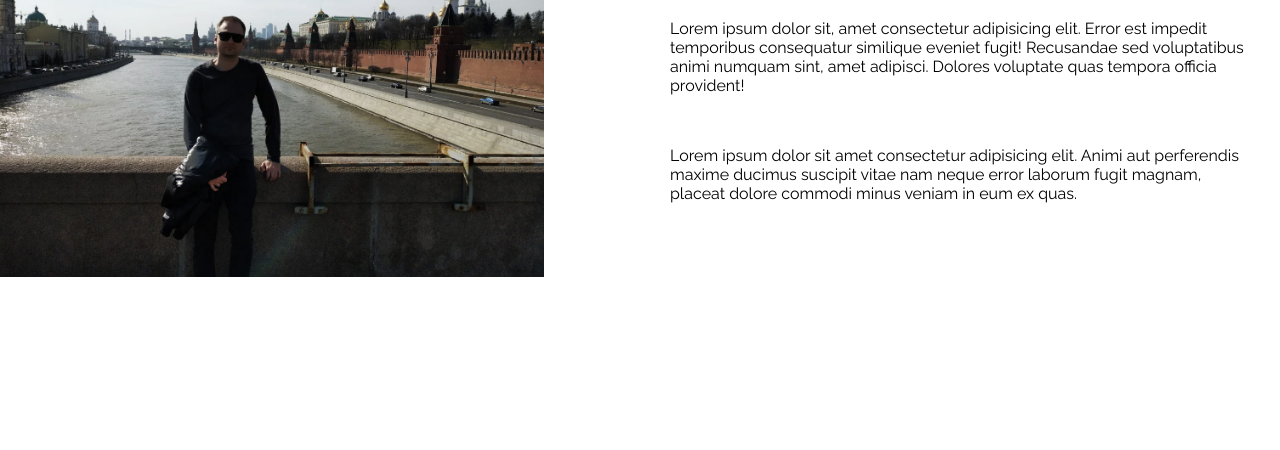
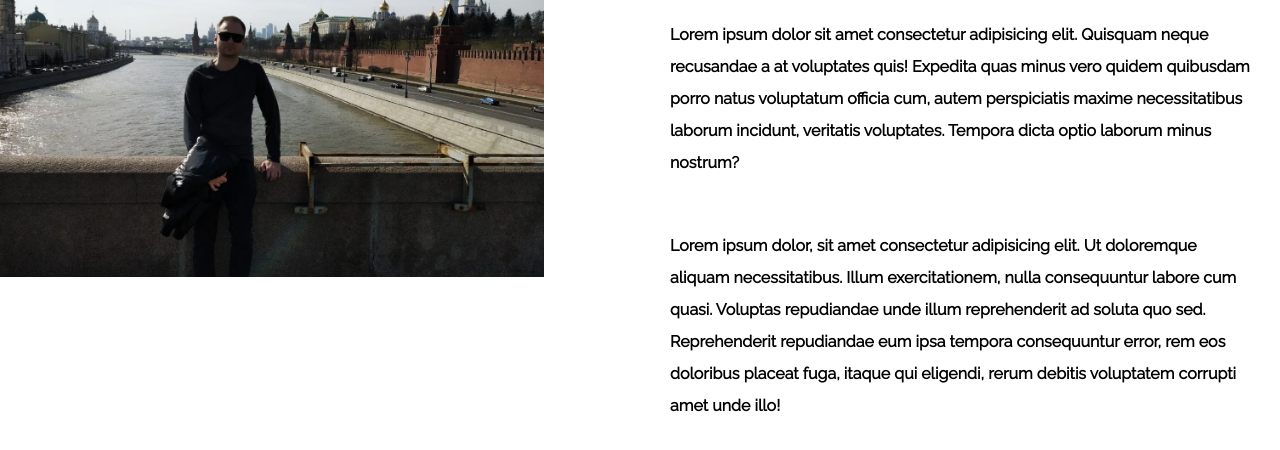
Before and after one commit to geniousvlad/my_portfolio_site_html5_css_js, a plain HTML site: page about.html in a window 1280 px wide. Shown: the part 190-640 px from the top of the page. Drawn offline with Linux system fonts and the light colour scheme.

Commit message:
about_page_p_improved

```diff
--- a/about.html
+++ b/about.html
@@ -31,9 +31,9 @@
                 </div>
                 <div class="profile-content-wrapper">
                     <h1>Hi, thanks for visiting my site.</h1>
-                    <p>Lorem ipsum dolor sit, amet consectetur adipisicing elit. Error est impedit temporibus consequatur similique eveniet fugit! Recusandae sed voluptatibus animi numquam sint, amet adipisci. Dolores voluptate quas tempora officia provident!</p>
+                    <p>Lorem ipsum dolor sit amet consectetur adipisicing elit. Quisquam neque recusandae a at voluptates quis! Expedita quas minus vero quidem quibusdam porro natus voluptatum officia cum, autem perspiciatis maxime necessitatibus laborum incidunt, veritatis voluptates. Tempora dicta optio laborum minus nostrum?</p>
                     <br>
-                    <p>Lorem ipsum dolor sit amet consectetur adipisicing elit. Animi aut perferendis maxime ducimus suscipit vitae nam neque error laborum fugit magnam, placeat dolore commodi minus veniam in eum ex quas.</p>
+                    <p>Lorem ipsum dolor, sit amet consectetur adipisicing elit. Ut doloremque aliquam necessitatibus. Illum exercitationem, nulla consequuntur labore cum quasi. Voluptas repudiandae unde illum reprehenderit ad soluta quo sed. Reprehenderit repudiandae eum ipsa tempora consequuntur error, rem eos doloribus placeat fuga, itaque qui eligendi, rerum debitis voluptatem corrupti amet unde illo!</p>
                 </div>
             </div>
         </div>
--- a/css/styles.css
+++ b/css/styles.css
@@ -122,3 +122,8 @@ body {
 .profile-content-wrapper h1 {
     color: lightseagreen;
 }
+
+.profile-content-wrapper p {
+    font-weight: 600;
+    line-height: 2;
+}
```
